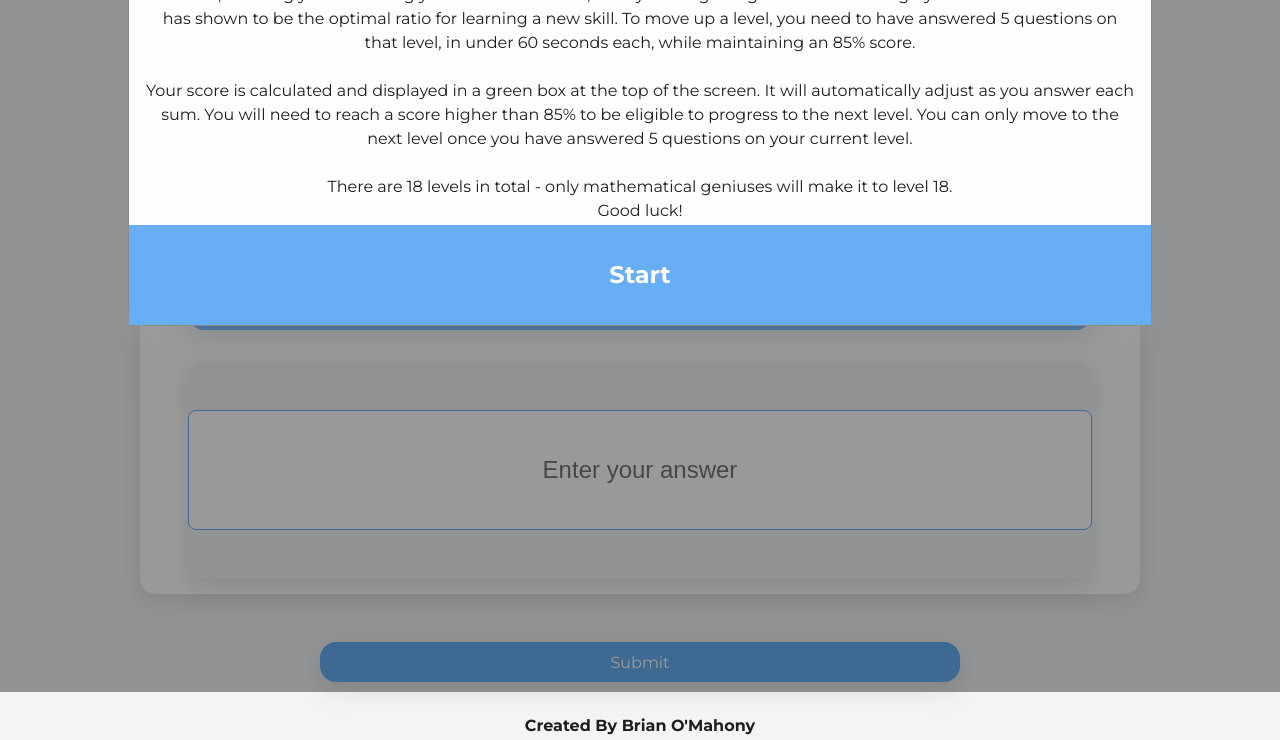
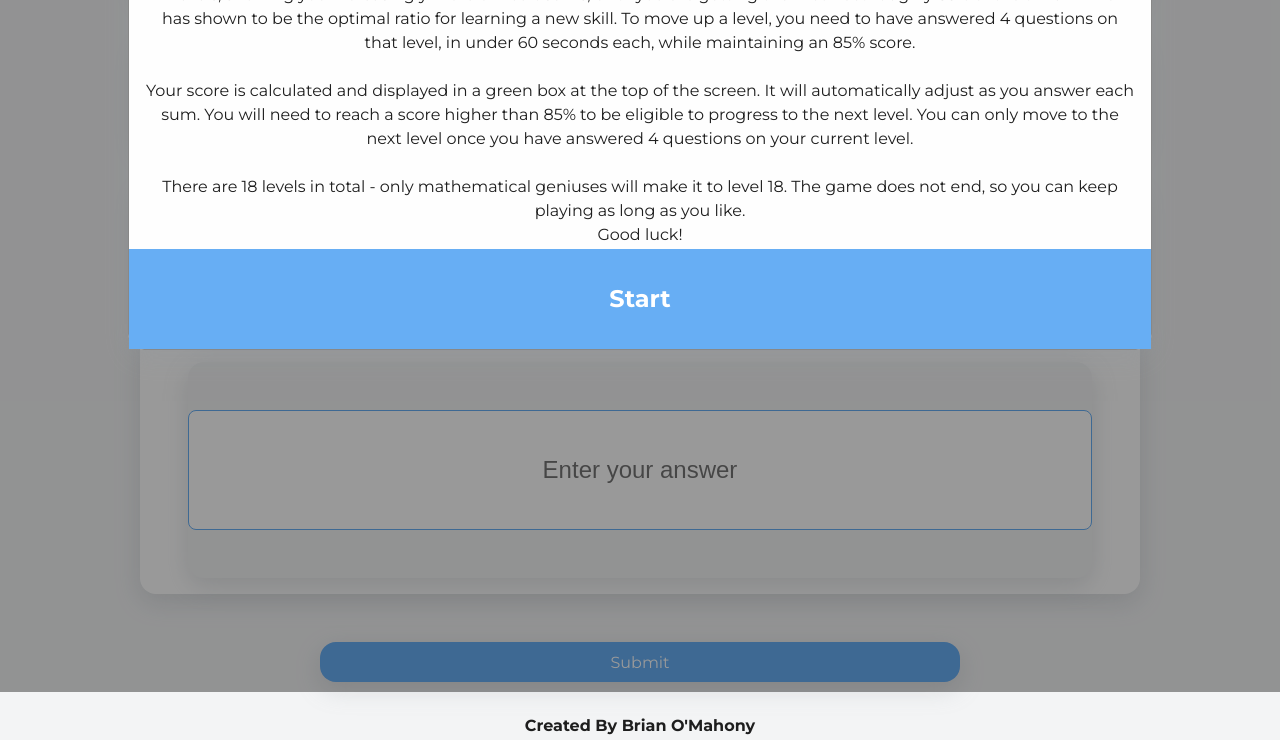
Before and after one commit to BOM-98/mental-maths-project-2, a website with bundled scripts: page index.html in a window 1280 px wide. Shown: the part 108-848 px from the top of the page. Built offline with nearby package versions, Linux system fonts and the light colour scheme.

Commit message:
feat: update modal text to account for change in level requirements

```diff
--- a/index.html
+++ b/index.html
@@ -35,7 +35,7 @@
                         will keep moving up in levels, showing you increasingly more difficult sums,
                         until you are getting them correct roughly 85% of the time - which has shown to be the optimal
                         ratio
-                        for learning a new skill. To move up a level, you need to have answered 5 questions on that
+                        for learning a new skill. To move up a level, you need to have answered 4 questions on that
                         level,
                         in under 60 seconds each, while maintaining an 85% score.</p>
                     <br>
@@ -43,10 +43,10 @@
                         automatically
                         adjust as you answer each sum. You will need to reach a score higher than 85% to be eligible to
                         progress to the next level. You can only move to the next level once you have answered
-                        5 questions on your current level.
+                        4 questions on your current level.
                     </p>
                     <br>
-                    <p>There are 18 levels in total - only mathematical geniuses will make it to level 18.
+                    <p>There are 18 levels in total - only mathematical geniuses will make it to level 18. The game does not end, so you can keep playing as long as you like.
                         <br>
                         Good luck!
                     </p>
```
